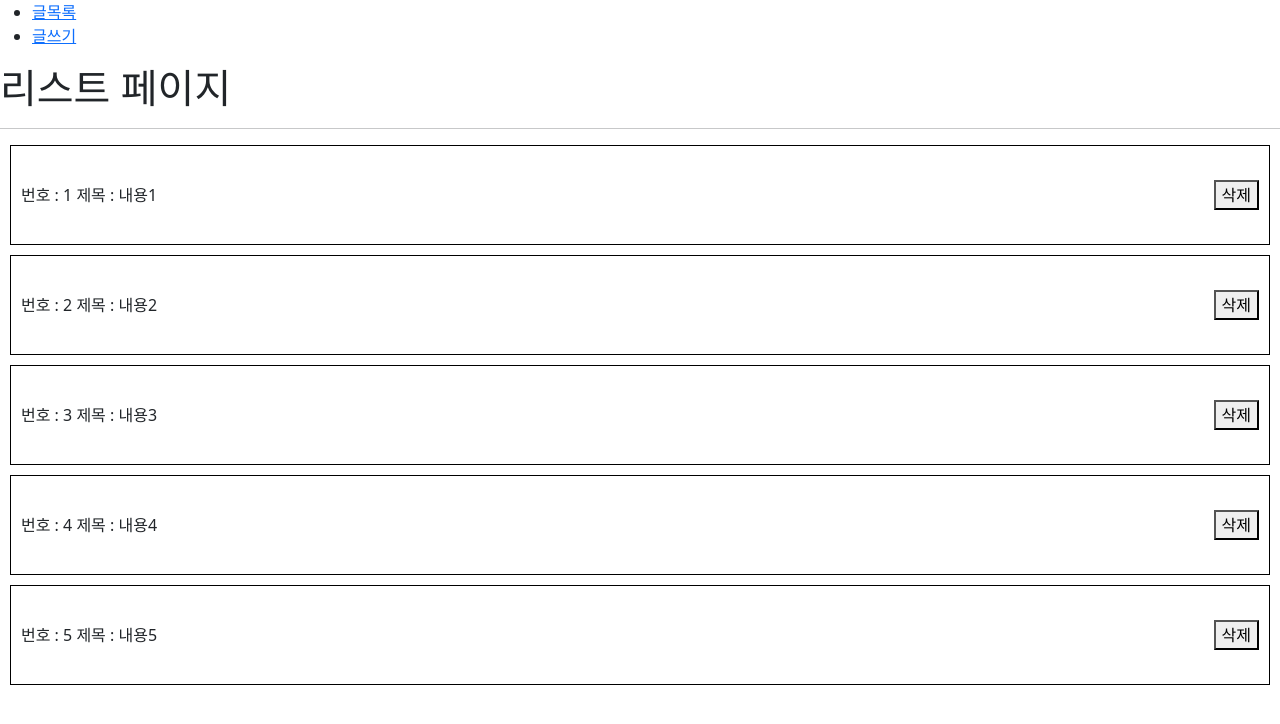
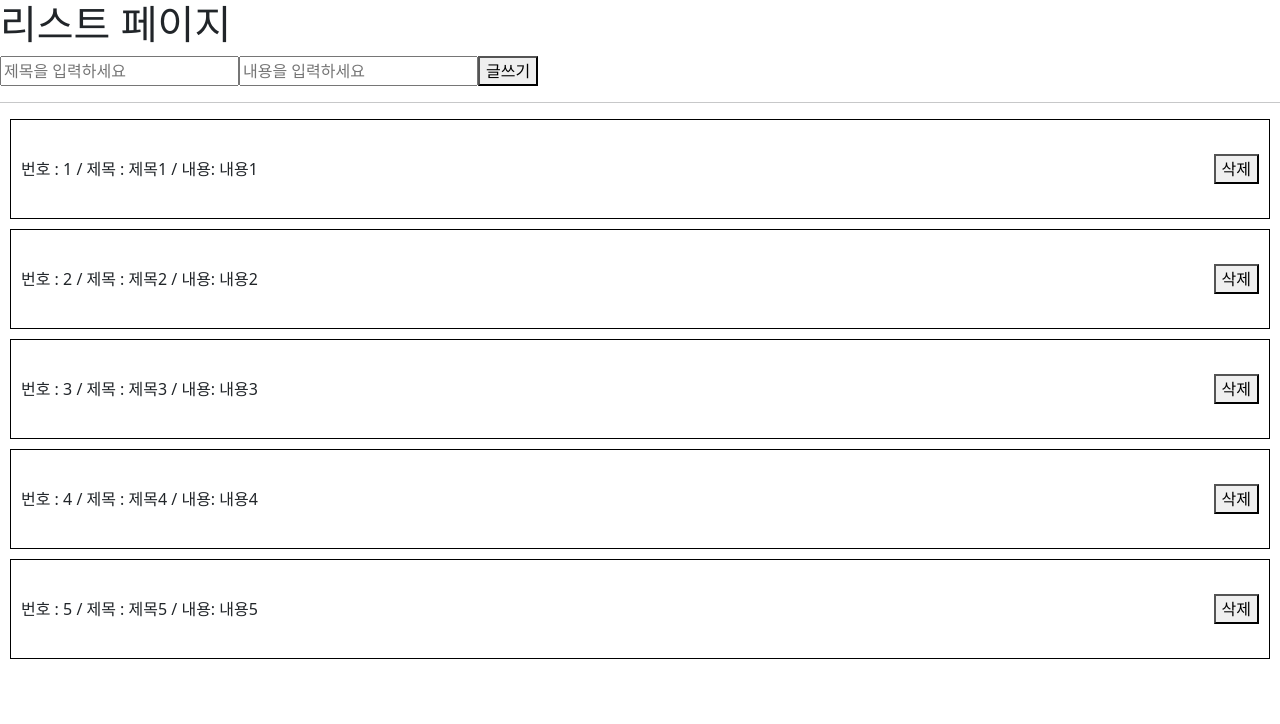
Before and after one commit to gesture02/React, a React (Create React App) app: page / in a window 1280 px wide. Shown: the top 724 px of the page. Built offline with nearby package versions, Linux system fonts and the light colour scheme.

Commit message:
글쓰기, 글 목록보기 (수정)

```diff
--- a/src/App.js
+++ b/src/App.js
@@ -1,15 +1,11 @@
 import React from 'react';
 import { Route } from 'react-router';
-import Navigation from './components/Navigation';
 import ListPage from './pages/ListPage';
-import WritePage from './pages/WritePage';
 
 const App = () => {
   return (
     <div>
-      <Navigation />
-      <Route path="/" exact={true} component={ListPage} />
-      <Route path="/write" exact={true} component={WritePage} />
+      <ListPage />
     </div>
   );
 };
--- a/src/components/Navigation.js
+++ /dev/null
@@ -1,17 +0,0 @@
-import React from 'react';
-import { Link } from 'react-router-dom';
-
-const Navigation = () => {
-  return (
-    <ul>
-      <li>
-        <Link to="/">글목록</Link>
-      </li>
-      <li>
-        <Link to="/write">글쓰기</Link>
-      </li>
-    </ul>
-  );
-};
-
-export default Navigation;
--- a/src/pages/ListPage.js
+++ b/src/pages/ListPage.js
@@ -13,21 +13,62 @@
 `;
 const ListPage = () => {
   //최초 데이터 다운로드 (api요청)
+  const [no, setNo] = useState(6);
+
+  const [post, setPost] = useState({
+    id: no,
+    title: '',
+    content: '',
+  });
+
   const [posts, setPosts] = useState([
-    { id: 1, title: '내용1' },
-    { id: 2, title: '내용2' },
-    { id: 3, title: '내용3' },
-    { id: 4, title: '내용4' },
-    { id: 5, title: '내용5' },
+    { id: 1, title: '제목1', content: '내용1' },
+    { id: 2, title: '제목2', content: '내용2' },
+    { id: 3, title: '제목3', content: '내용3' },
+    { id: 4, title: '제목4', content: '내용4' },
+    { id: 5, title: '제목5', content: '내용5' },
   ]);
+
+  const handleWrite = () => {
+    //ListPage setPosts에 form에 적힌 값을 넣어서 오브젝트생성
+    //e.preventDefault(); // : from태그가 하려는 액션을 중지 시켜야 함
+    setPosts([...posts, post]);
+  };
+
+  const handleForm = (e) => {
+    //computedPropertyNames [key]:value (키값 동적할당)
+    setPost({ ...post, [e.target.name]: e.target.value });
+    console.log(post.title, post.content);
+    setNo(no + 1);
+  };
+  //3450
   return (
     <div>
       <h1>리스트 페이지</h1>
+      <form>
+        <input
+          type="text"
+          placeholder="제목을 입력하세요"
+          value={post.title}
+          onChange={handleForm}
+          name="title"
+        />
+        <input
+          type="text"
+          placeholder="내용을 입력하세요"
+          value={post.content}
+          onChange={handleForm}
+          name="content"
+        />
+        <button type="button" onClick={handleWrite}>
+          글쓰기
+        </button>
+      </form>
       <hr />
       {posts.map((post) => (
         <StyledItemboxDiv>
           <div>
-            번호 : {post.id} 제목 : {post.title}
+            번호 : {post.id} / 제목 : {post.title} / 내용: {post.content}
           </div>
           <button>삭제</button>
         </StyledItemboxDiv>
--- a/src/pages/WritePage.js
+++ /dev/null
@@ -1,26 +0,0 @@
-import React from 'react';
-
-const WritePage = (props) => {
-  const { posts, setPosts } = props;
-
-  const handleWrite = () => {
-    //ListPage setPosts에 form에 적힌 값을 넣어서 오브젝트생성
-    let post = { id: 6, title: 'InputFormValue' };
-    //setPosts({...post})
-  };
-
-  return (
-    <div>
-      <h1>글쓰기 페이지</h1>
-      <hr />
-      <form>
-        <input type="text" placeholder="제목을 입력하세요" />
-        <button type="button" onClick={handleWrite}>
-          글쓰기
-        </button>
-      </form>
-    </div>
-  );
-};
-
-export default WritePage;
```
Also changed, not shown: src/components/Write.js (deleted).
